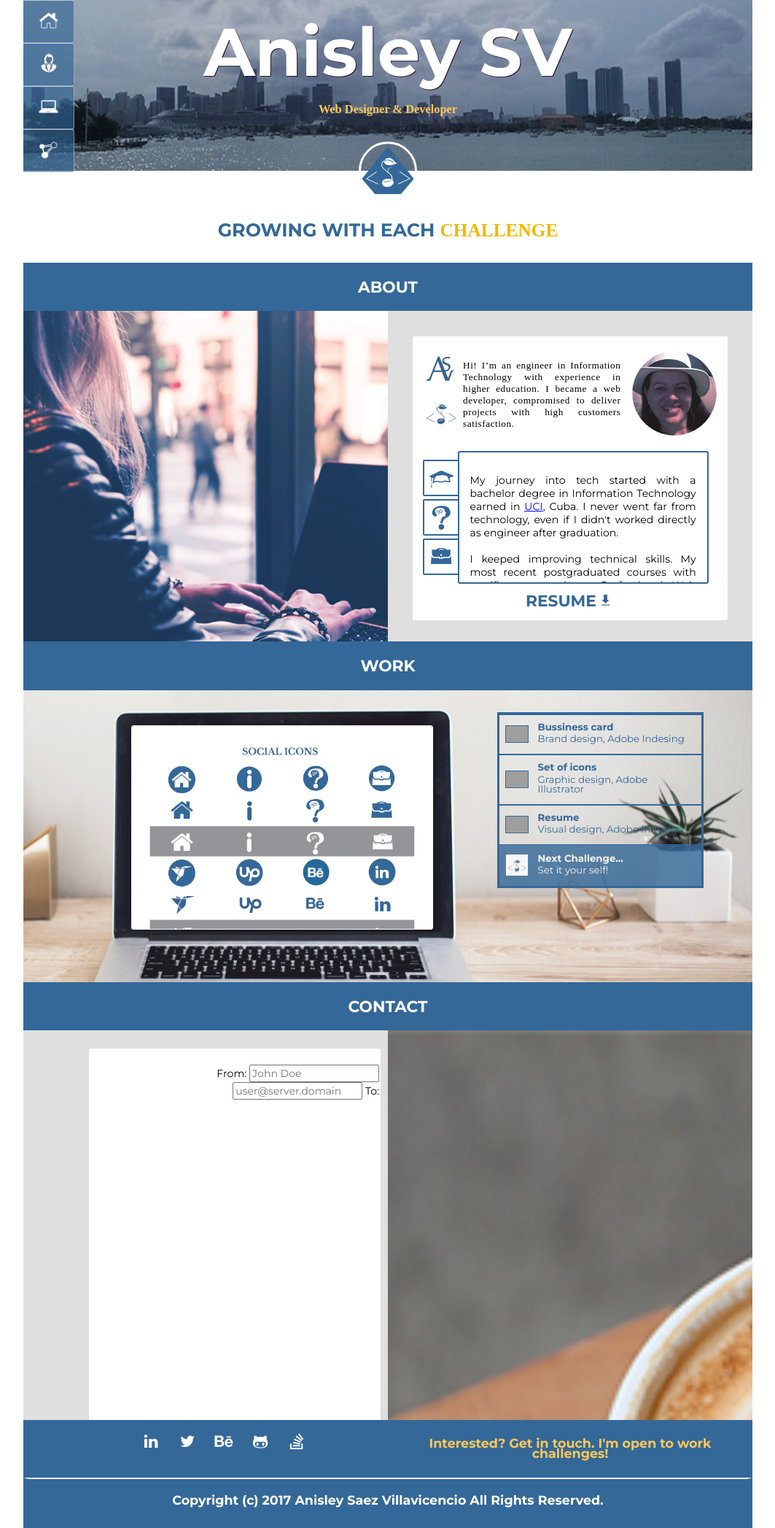
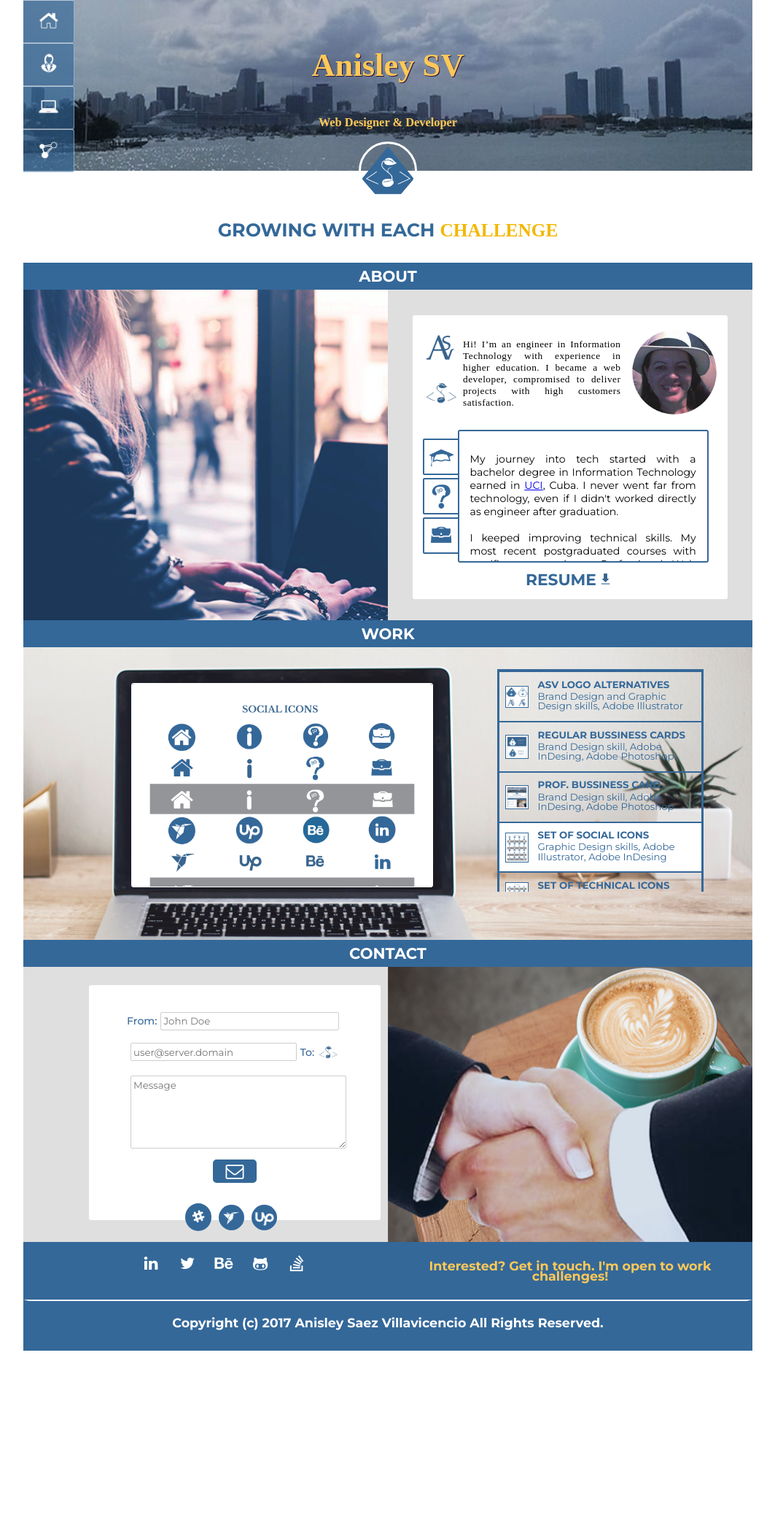
Before and after one commit to alsaez/MyHistoryIlustrated, a PHP site: page /index.html in a window 1280 px wide. Shown: the whole page at 73% size, without its empty margins (108-1171 px from the left). After the commit the page ends 1851 px from the top, so only its background shows below. Run offline with PHP 8.4, Linux system fonts and the light colour scheme; some web fonts are replaced; grey boxes are pictures that could not be loaded.

Commit message:
Add files via upload

```diff
--- a/index.html
+++ b/index.html
@@ -1,42 +1,32 @@
 <!doctype html>
-<html lang="en">
+<html lang="en" dir="ltr">
     <head>
         <meta charset="utf-8">
         <!-- USING VIEWPORT FOR RESPONSIVE DESIGN -->
         <meta name="viewport" content="width=device-width, user-scalable=no, initial-scale=1.0, maximum-scale=1.0, minimum-scale=1.0">
         <!-- DEFINING THE WEBPAGE TITLE -->
-        <title>Anisley SV | Portfolio</title>
+        <title>ASVweb|Web design & development </title>
+
         <!-- FAVICON SETTING MULTIPLE SIZES -->
         <link rel="shortcut icon" type="image/x-icon" href="img/favicon/favicon-blue-white.ico">
-        <!--
-        <link rel="apple-touch-icon-precomposed" sizes="57x57" href="http://img/faviconapple-touch-icon-57x57.png" />
-        <link rel="apple-touch-icon-precomposed" sizes="72x72" href="http://img/faviconapple-touch-icon-72x72.png" />
-        <link rel="apple-touch-icon-precomposed" sizes="120x120" href="http://img/faviconapple-touch-icon-120x120.png" />
-        <link rel="apple-touch-icon-precomposed" sizes="152x152" href="http://img/faviconapple-touch-icon-152x152.png" />
-        <link rel="icon" type="image/png" href="img/favicon/favicon-96x96.png" sizes="96x96" />
-        <link rel="icon" type="image/png" href="img/favicon/favicon-32x32.png" sizes="32x32" />
-        <link rel="icon" type="image/png" href="img/favicon/favicon-16x16.png" sizes="16x16" />
-        <link rel="icon" type="image/png" href="img/favicon/favicon-128.png" sizes="128x128" />
-        <meta name="application-name" content="ASV | Portfolio"/>
-        <meta name="msapplication-TileColor" content="#FFFFFF" />
-        <meta name="msapplication-square150x150logo" content="mstile-150x150.png" />
-        -->
 
         <!-- GOOGLE REFERENCE FOR PERSONALIZED FONTS -->
         <link href="https://fonts.googleapis.com/css?family=Gabriela" rel="stylesheet">
         <link href="https://fonts.googleapis.com/css?family=Montserrat:400,500,700,900" rel="stylesheet">
+
         <!-- CLEARING STYLES FROM BROWSERS -->
         <link rel="stylesheet" href="css/normalize.css">
         <!-- FONT AWESOME REFERENCE FOR ICONS -->
         <link rel="stylesheet" href="css/font-awesome.min.css">
   	    <!-- LINKING MY OWN STYLES -->
         <link rel="stylesheet" href="css/main.css">
+
     </head>
     <body>
           <div class="container">
           <div class="menu strech-width">
+            <!--<a href="#" data-toggle="dropdown"><i class="fa fa-bars"></i></a>-->
             <nav  class="menu-bar">
-              <!--<a href="#" data-toggle="dropdown"><i class="fa fa-bars"></i></a>-->
               <a href="#presentation" id="home-ref"><img class="icon" src="img/icons/icon-home.png" alt="Home icon referring presentation section"></a>
               <a href="#about" id="about-ref"><img class="icon" src="img/icons/icon-about.png" alt="Women icon referring about section"></a>
               <a href="#work" id="work-ref"><img class="icon" src="img/icons/icon-work.png" alt="Laptop icon referring work section"></a>
@@ -44,27 +34,25 @@
             </nav>
           </div>
           <header>
-            <div class="full-width" id="presentation">
+            <div itemscope itemtype="http://schema.org/Organization" class="full-width" id="presentation">
               <div id="lang">
-                  <a href="#" id="en"><img class="icon" src="img/icons/icon-en.png" alt="EN icon referring to english language"></a>
-                  <a href="#" id="es"><img class="icon" src="img/icons/icon-es.png" alt="ES icon referring to english language"></a>
+                  <a rel="alternate" href="#" hreflang="en" id="en"><img class="icon" src="img/icons/icon-en.png" alt="EN icon referring to english language"></a>
+                  <a rel="alternate" href="es/index.html" lang="es" hreflang="es" id="es"><img class="icon" src="img/icons/icon-es.png" alt="ES icon referring to english language"></a>
               </div>
               <div class="title" id="name">
-                    <h1>Anisley SV</h1>
+                  <h1><span itemprop="founder">Anisley SV</span></h1>
                   <h2><span class="capitalize"> web designer & developer</span></h2>
               </div>
             </div>
             <div class="full-width" id="brand-container">
-                  <img src="img/logo/logo-blue-white.png" alt="Logo ASV personal brand" id="logo">
+                  <img itemprop="logo" src="img/logo/logo-blue-white.png" alt="Logo ASV personal brand" id="logo">
                   <div class="title" id="slogan">
                     <h2 class="uppercase">growing with each <span>challenge</span></h2>
                   </div>
             </div>
           </header>
           <section class="full-width" id="about">
-              <div class="title">
-                    <h2 class="uppercase">about</h2>
-              </div>
+              <h2 class="title uppercase">about</h2>
               <div class="content" id="about-layout">
                 <div class="half-width"  id="ab-img-side"></div>
                 <div class="half-width"  id="ab-content-side">
@@ -102,8 +90,8 @@
                           </div>
                   				<div class="quarter-width centered">
                             <img class="icon" src="img/icons/icon-pencil.png" alt="PENCIL icon"/>
-                            <h3>Ease Converting Designs into Code</h3>
-                            <p>Trustly to convert a designer’s PSD into a pixel-perfect match webpage.</p>
+                            <h3>Easy Coding From Designs</h3>
+                            <p>Trustly convert a designer’s PSD into a pixel-perfect match webpage.</p>
                   				</div>
                   			</div></div>
                         <div class="text-box" id="experience"><p>When graduated I worked as professor a few years. Once I moved to United States I found difficult to get a job. I was unamployed but It helped me listen my interior voice claiming to rescue the sleeping passion for technology. </p>
@@ -118,47 +106,91 @@
               </div>
             </section>
           <section class="full-width" id="work">
-              <div class="title">
-                    <h2 class="uppercase">work</h2>
+              <h2 class="title uppercase">work</h2>
+              <div class="content" id="work-layout">
+                <img src="img/photos/desk-background.png">
+                <div class="large-width" id="project-side">
+                  <div class="project-view">
+                        <img src="img/works/set-social-gray.png" alt="Image amplified of the selected project" id="project-img">
+                        <!-- The Modal -->
+                        <div id="myModal" class="modal">
+                          <!-- The Close Button -->
+                          <span class="close">&times;</span>
+                          <!-- Modal Content (The Image) -->
+                          <img class="modal-content" id="myImg">
+                          <!-- Modal Caption (Image Text) -->
+                          <div id="caption"></div>
                         </div>
-              <div class="content" id="work-layout">
-                <img src="img/photos/desk-background.png" alt="background image simulating a personal desktop">
-                <div class="large-width" id="project-side">
-                  <div class="project-view"><img src="img/works/set-social-gray.png" alt="Image amplified of the selected project" class="project-img" id="project-img"></div>
-                  <!--<div id="project-description">
-                    <p>Lorem ipsum dolor sit amet, consectetur adipisicing elit, sed do eiusmod tempor incididunt ut labore et dolore magna aliqua. Ut enim ad minim veniam, quis nostrud exercitation ullamco laboris nisi ut aliquip ex ea commodo consequat. Duis aute irure dolor in reprehenderit.</p>
-                  </div>-->
+                  </div>
                   </div>
                   <div class="third-width" id="listview-side">
-                  <ul class="listview">
+                    <ul class="listview" id="projectList">
+                      <!-- Controls -->
+                       <!--<a class="control"><img class="small-icon"  src="img/icons/icon-up.png" alt="icon to list previous project"></a>-->
                        <li class="project">
-                      <a href="#work"  id="project-1">
-                      <img id="img1" class="icon" src="img/works/bc-small.png" alt="Small image representation for project">
+                        <a href="#work">
+                        <img class="icon" src="img/works/logo-alternatives.png" alt="Small image representation for project">
                         <div class="text-container">
-                        <h2>Bussiness card</h2>
-                        <h3>Brand design, Adobe Indesing</h3>
+                          <h2>ASV LOGO ALTERNATIVES</h2>
+                          <h3>Brand Design and Graphic Design skills, Adobe Illustrator</h3>
                         </div>
                         </a>
                       </li>
                       <li class="project">
-                      <a href="#work"  id="project-2">
-                      <img id="img2" class="icon" src="img/works/set-social-small.png" alt="Small image representation for project">
+                        <a href="#work">
+                        <img class="icon" src="img/works/bc-regular.png" alt="Small image representation for project">
                         <div class="text-container">
-                        <h2>Set of icons</h2>
-                        <h3>Graphic design, Adobe Illustrator</h3>
+                          <h2>REGULAR BUSSINESS CARDS</h2>
+                          <h3>Brand Design skill, Adobe InDesing, Adobe Photoshop</h3>
                         </div>
                         </a>
                       </li>
                       <li class="project">
-                      <a href="#work" id="project-3">
-                      <img id="img3" class="icon" src="img/works/resume-small.png" alt="Small image representation for project">
+                       <a href="#work">
+                       <img class="icon" src="img/works/bc-professional.png" alt="Small image representation for project">
                        <div class="text-container">
-                        <h2>Resume</h2>
-                        <h3>Visual design, Adobe Indesign</h3>
+                         <h2>PROF. BUSSINESS CARD</h2>
+                         <h3>Brand Design skill, Adobe InDesing, Adobe Photoshop</h3>
                        </div>
                        </a>
                      </li>
-                    <li class="project" id="challenge">
+                      <li class="project">
+                        <a href="#work">
+                        <img class="icon" src="img/works/set-social-gray.png" alt="Small image representation for project">
+                        <div class="text-container">
+                          <h2>SET OF SOCIAL ICONS</h2>
+                          <h3>Graphic Design skills, Adobe Illustrator, Adobe InDesing</h3>
+                        </div>
+                        </a>
+                      </li>
+                      <li class="project">
+                        <a href="#work">
+                        <img class="icon" src="img/works/set-tech-gray.png" alt="Small image representation for project">
+                        <div class="text-container">
+                          <h2>SET OF TECHNICAL ICONS</h2>
+                          <h3>Graphic Design skills, Adobe Illustrator, Adobe InDesing</h3>
+                        </div>
+                        </a>
+                      </li>
+                      <li class="project">
+                        <a href="#work">
+                        <img class="icon" src="img/works/resume.png" alt="Small image representation for project">
+                        <div class="text-container">
+                          <h2>PROFESSIONAL RESUME</h2>
+                          <h3>Visual Design skills, Adobe InDesign, Adobe Illustrator</h3>
+                        </div>
+                        </a>
+                      </li>
+                      <li class="project">
+                        <a href="#work">
+                        <img class="icon" src="img/works/wireframe.png" alt="Small image representation for project">
+                        <div class="text-container">
+                          <h2>ASV PORTFOLIO WIREFRAME</h2>
+                          <h3>Brand Design and Visual Design skills, Adobe CC</h3>
+                        </div>
+                        </a>
+                      </li>
+                    <li class="newProject" id="challenge">
                         <a href="#contact">
                         <img class="icon"  src="img/logo/logo-trans-blue.png" alt="Small image representation for project">
                         <div class="text-container">
@@ -169,86 +201,33 @@
                       </li>
                     </ul>
                   </div>
-                <!--
-                <div class="grid-wrapper">
-                  <div id="project-1" class="project" style="height: 300px;">
-                    <a class="grid-thumb-image" href="#" title="10 Free WordPress Theme Collections You Need to See">
-                      <img src="" class="attachment-paperback-grid-thumb size-paperback-grid-thumb wp-post-image" alt="" srcset="" sizes="(max-width: 375px) 100vw, 375px" width="375" height="250">
-                    </a>
-                    <div class="grid-cats">
-                      <a href="#">Main Category</a>
-                    </div>
-                    <div class="grid-text">
-                        <h2 class="entry-title">
-                          <a href="#" rel="bookmark">10 Free WordPress Theme Collections You Need to See</a>
-                        </h2>
-                        <div class="grid-date">
-                          Made for <a href="#" title="Made for Customer's Name" rel="customer">Customer's name</a>
-                          <span>on</span>
-                          <span class="date">October 8, 2017</span>
-                          <span class="sponsored-text-post"></span>
-                        </div>
-                    </div>
-                  </div>
-                  <div id="project-2" class="project" style="height: 300px;">
-                    <a class="grid-thumb-image" href="#" title="10 Free WordPress Theme Collections You Need to See">
-                      <img src="" class="attachment-paperback-grid-thumb size-paperback-grid-thumb wp-post-image" alt="" srcset="" sizes="(max-width: 375px) 100vw, 375px" width="375" height="250">
-                    </a>
-                    <div class="grid-cats">
-                      <a href="#">Main Category</a>
-                    </div>
-                    <div class="grid-text">
-                        <h2 class="entry-title">
-                          <a href="#" rel="bookmark">10 Free WordPress Theme Collections You Need to See</a>
-                        </h2>
-                        <div class="grid-date">
-                          Made for <a href="#" title="Made for Customer's Name" rel="customer">Customer's name</a>
-                          <span>on</span>
-                          <span class="date">October 8, 2017</span>
-                          <span class="sponsored-text-post"></span>
-                        </div>
-                    </div>
-                  </div>
-                  <div id="project-3" class="project" style="height: 300px;">
-                    <a class="grid-thumb-image" href="#" title="10 Free WordPress Theme Collections You Need to See">
-                      <img src="" class="attachment-paperback-grid-thumb size-paperback-grid-thumb wp-post-image" alt="" srcset="" sizes="(max-width: 375px) 100vw, 375px" width="375" height="250">
-                    </a>
-                    <div class="grid-cats">
-                      <a href="#">Main Category</a>
-                    </div>
-                    <div class="grid-text">
-                        <h2 class="entry-title">
-                          <a href="#" rel="bookmark">10 Free WordPress Theme Collections You Need to See</a>
-                        </h2>
-                        <div class="grid-date">
-                          Made for <a href="#" title="Made for Customer's Name" rel="customer">Customer's name</a>
-                          <span>on</span>
-                          <span class="date">October 8, 2017</span>
-                          <span class="sponsored-text-post"></span>
-                        </div>
-                    </div>
-                  </div>
-                </div>
-              -->
               </div>
           </section>
           <section class="full-width" id="contact">
-              <div class="title">
-                    <h2 class="uppercase">contact</h2>
-              </div>
+              <h2 class="title uppercase">contact</h2>
               <div class="content" id="contact-layout">
                 <div class="half-width" id="interaction-side">
                   <div id="contact-form">
-                    <form action=""  method="post" id="form-send">
+                    <form method="post" id="gform" data-email="anisleysv@gmail.com"
+  action="https://script.google.com/macros/s/AKfycby3-VG9CEpv6CNp9xld_Dul1d-eeCaXlwYb6_C4/exec">
                         <label for='name'>From: </label>
-                      <input type='text' placeholder="John Doe" name='fullName'  id='fullName' required>
-                      <input type='email' pattern="^[a-zA-Z0-9.!#$%&'*+/=?^_`{|}~-]+@[a-zA-Z0-9](?:[a-zA-Z0-9-]{0,61}[a-zA-Z0-9])?(?:\.[a-zA-Z0-9](?:[a-zA-Z0-9-]{0,61}[a-zA-Z0-9])?)*$"  placeholder="user@server.domain" name='email' id="email"  required>
+                        <input type='text' placeholder="John Doe" name='name'  id='fullName' required>
+                        <input type='email' placeholder="user@server.domain" name='email' id="email"  pattern="^[a-zA-Z0-9.!#$%&'*+/=?^_`{|}~-]+@[a-zA-Z0-9](?:[a-zA-Z0-9-]{0,61}[a-zA-Z0-9])?(?:\.[a-zA-Z0-9](?:[a-zA-Z0-9-]{0,61}[a-zA-Z0-9])?)*$" required>
                         <!--Another RegExp pattern: ^(([^<>()[\]\\.,;:\s@\"]+(\.[^<>()[\]\\.,;:\s@\"]+)*)|(\".+\"))@((\[[0-9]{1,3}\.[0-9]{1,3}\.[0-9]{1,3}\.[0-9]{1,3}\])|(([a-zA-Z\-0-9]+\.)+[a-zA-Z]{2,}))$  -->
+                        <span id="email-invalid" style="display:none;"> Must be a valid display address </span>
                         <label for='email'>To: <img class="logo" title="anisley.sv@gmail.com"  src="img/logo/logo-trans-blue.png" alt="Logo image for brand as destinatary">
                         </label>
-                      <textarea id="sms"  name="sms" placeholder="Message"></textarea>
-                      <button name="button" id="btn" class="button" type="submit"><i class="fa fa-envelope-o"></i></button>
+                        <textarea id="sms"  name="message" placeholder="Message" rows="10"></textarea>
+                        <button name="button" id="btn" class="button" type="submit"><i class="fa fa-envelope-o"></i></button><!--or use fa fa-envelope-o -->
                     </form>
+                    <!-- Thankyou Message People See when they submit the form: -->
+                      <div class="text-container centered" style="display:none;" id="thankyou_message">
+                        <br> <br>
+                        <h2><em>Thanks for getting in touch! </em> </h2> <br> <br>
+                        <h3 class="uppercase">I will get back to you soon!</h3> <br> <br> <br>
+                        <a id="reload" class="button" href="#contact" onClick="window.location.reload()"><i class="fa fa-paper-plane"></i>&nbsp;</a>
+                      </div>
+                    <!-- END -->
                     <div id="social-media">
                         <a class="slack" href="https://asv-workspace.slack.com" target="_blank"><i class="fa fa-slack"></i></a>
                         <a class="freelancer" href="https://www.freelancer.com/u/alsaez" target="_blank"><img class="icon" src="img/icons/icon-freelancer.png" alt="Freelancer icon"></a>
@@ -263,11 +242,11 @@
             <div class="full-width" id="footer-layout">
               <div class="half-width" id="work-links">
                 <div class="links">
-                  <a id="linkedin" href="https://www.linkedin.com/in/anisley-sv/" target="_blank"><i class="fa fa-linkedin"></i></a>
+                  <a id="linkedin" href="https://www.linkedin.com/in/asv-profile/" target="_blank"><i class="fa fa-linkedin"></i></a>
                   <a id="twitter" href="https://twitter.com/anisley_sv"  target="_blank"><i class="fa fa-twitter"></i></a>
-                  <a id="behance" href="https://www.behance.net/anisleysv23d6"  target="_blank"><i class="fa fa-behance"></i></a>
+                  <a id="behance" href="https://www.behance.net/anisleysv"  target="_blank"><i class="fa fa-behance"></i></a>
                   <a id="github" href="https://github.com/anisleysv" target="_blank"><i class="fa fa-github-alt"></i></a>
-                  <a id="stack-overflow" href="https://stackexchange.com/users/11808914/anisley-s-v?tab=accounts" target="_blank"><i class="fa fa-stack-overflow"></i></a>
+                  <a id="stack-overflow" href="https://es.stackoverflow.com/users/60385/anisley-s-v" target="_blank"><i class="fa fa-stack-overflow"></i></a>
                 </div>
               </div>
               <div class="half-width title" id="personal-message">
@@ -279,7 +258,12 @@
             </div>
           </footer>
         </div>
+        <!--JavaScript at end of body for optimized loading-->
+        <!-- LINKING JQUERY AND OWN SCRIPTS-->
+         <script type="text/javascript" src="https://ajax.googleapis.com/ajax/libs/jquery/3.3.1/jquery.min.js"></script>
+         <script type="text/javascript" src="js/main.js"></script>
+        <!-- Submit the Contact Form to Google Using "AJAX" -->
+         <script data-cfasync="false" type="text/javascript"  src="js/form-submission-handler.js"></script>
 
-        <script src="js/main.js"  type="text/javascript"></script>
     </body>
 </html>
```
Also changed, not shown: index.php (+32 -1 lines). Lines whose indentation alone changed are shown as unchanged.
